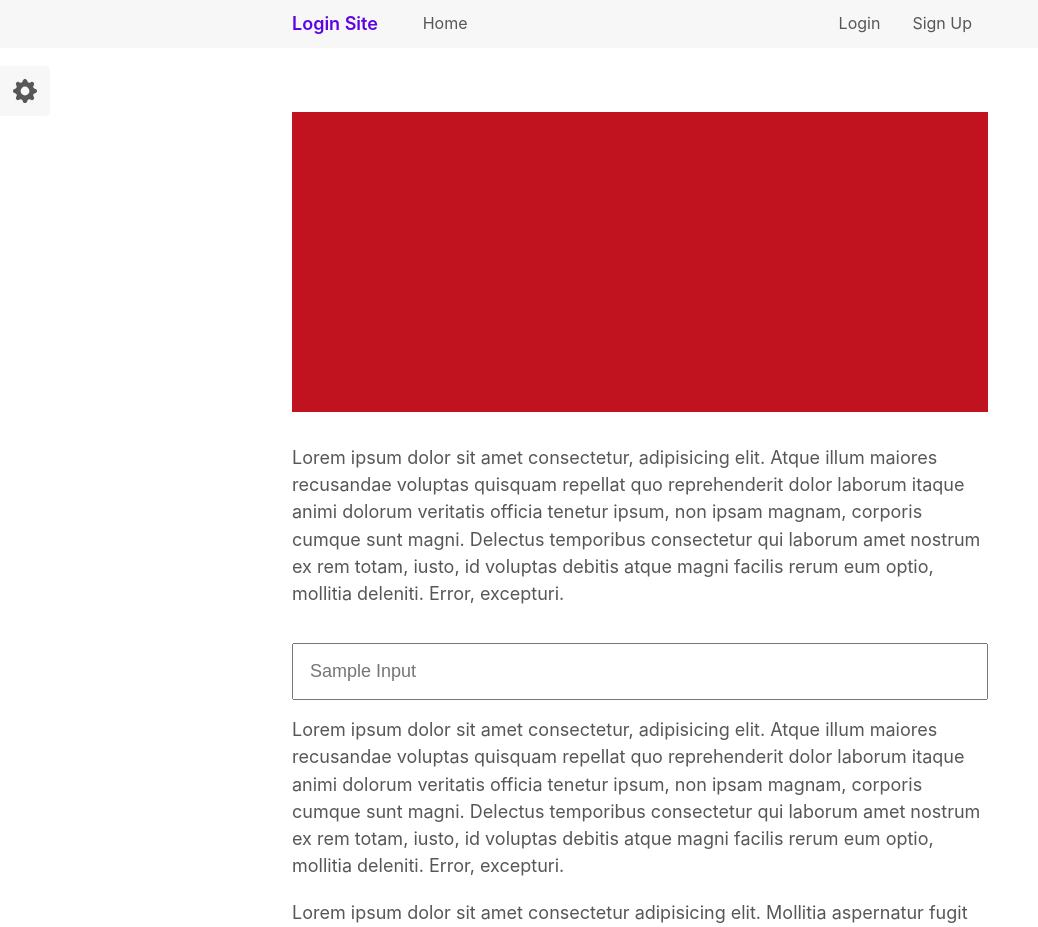
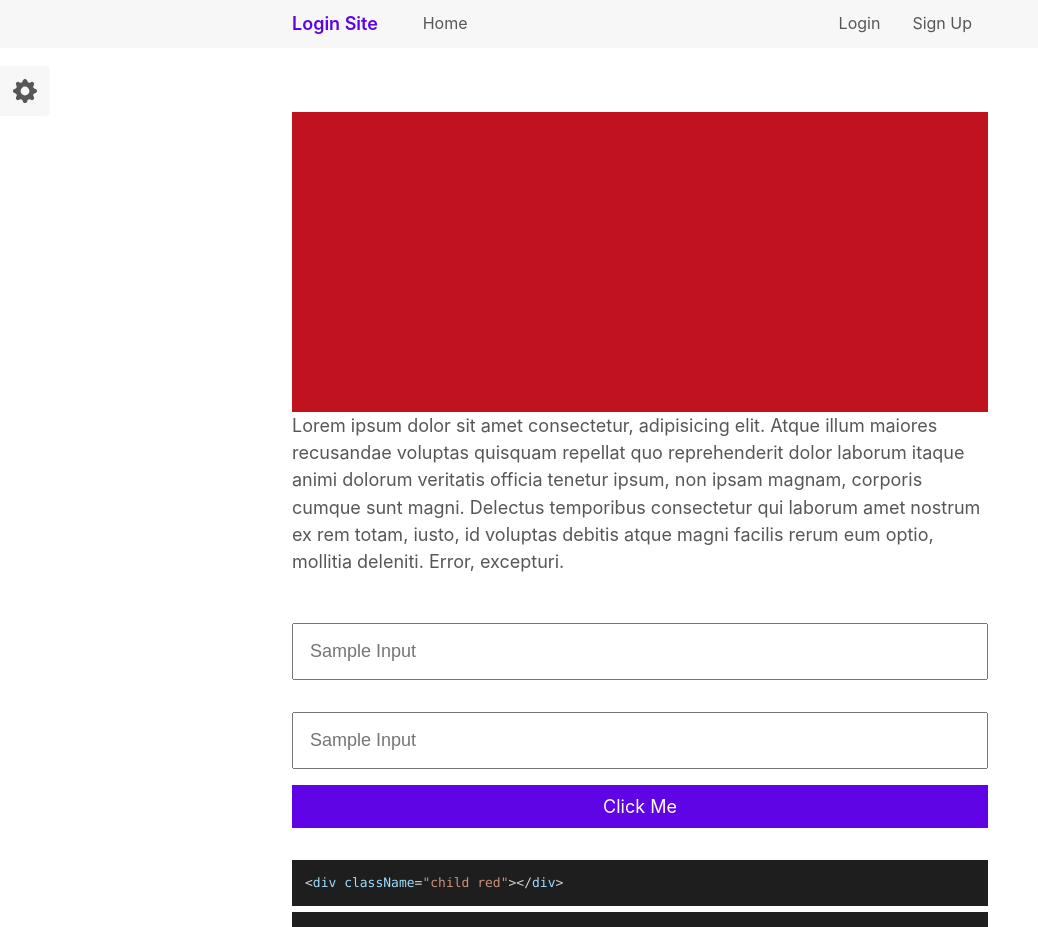
Before and after one commit to aaron-soto/react-checklists, a React (Create React App) app: page / in a window 1280 px wide. Shown: the top 927 px of the page, without its empty margins (0-1038 px from the left). Built offline with nearby package versions, Linux system fonts and the light colour scheme.

Commit message:
added syntax highlighting

```diff
--- a/package.json
+++ b/package.json
@@ -16,6 +16,7 @@
     "react-icons": "^4.3.1",
     "react-router-dom": "^6.3.0",
     "react-scripts": "5.0.1",
+    "react-syntax-highlighter": "^15.5.0",
     "web-vitals": "^2.1.4"
   },
   "scripts": {
--- a/public/index.html
+++ b/public/index.html
@@ -39,5 +39,6 @@
       To begin the development, run `npm start` or `yarn start`.
       To create a production bundle, use `npm run build` or `yarn build`.
     -->
+		<script src="https://cdn.jsdelivr.net/gh/google/code-prettify@master/loader/run_prettify.js"></script>
 	</body>
 </html>
--- a/src/App.js
+++ b/src/App.js
@@ -3,8 +3,7 @@ import { Route, Routes } from 'react-router-dom';
 import { Navbar } from 'components/navbar/Navbar';
 import { DarkMode } from 'utils/darkmode/DarkMode';
 import { TaskMainListItem } from 'components/task-main-list-item/TaskMainListItem';
-
-import { BsArrowLeftShort, BsArrowRightShort } from 'react-icons/bs';
+import { CodeSnippet } from 'components/code/CodeSnippet';
 
 function App() {
 	return (
@@ -27,12 +26,6 @@ function App() {
 			</div> */}
 
 			<div className='container carousel'>
-				{/* <div className='arrow left'>
-					<BsArrowLeftShort />
-				</div>
-				<div className='arrow right'>
-					<BsArrowRightShort />
-				</div> */}
 				<div className='parent-wrapper'>
 					<div className='child red'></div>
 					<div className='child yellow'></div>
@@ -53,7 +46,18 @@ function App() {
 					excepturi.
 				</p>
 
-				<input type='text' className='input-box' placeholder='Sample Input' />
+				<div className='input-group'>
+					<input type='text' className='input-box' placeholder='Sample Input' />
+					<input type='text' className='input-box' placeholder='Sample Input' />
+					<div className='btn btn-primary'>Click Me</div>
+				</div>
+
+				<CodeSnippet language='javascript'>{`<div className="child red"></div>`}</CodeSnippet>
+				<CodeSnippet language='css'>{`.child {
+	display: flex;
+	justify-content: center;
+	align-items: center;
+}`}</CodeSnippet>
 
 				<p>
 					Lorem ipsum dolor sit amet consectetur, adipisicing elit. Atque illum
--- /dev/null
+++ b/src/components/code/CodeSnippet.js
@@ -0,0 +1,25 @@
+import { Prism as SyntaxHighlighter } from 'react-syntax-highlighter';
+import { vscDarkPlus } from 'react-syntax-highlighter/dist/esm/styles/prism';
+
+export const CodeSnippet = (props) => {
+	const codeString = `
+	export const CodeBlock = () => {
+		return(
+			<SyntaxHighlighter
+			language='javascript'
+			style={vscDarkPlus}
+			showLineNumbers
+		>
+			{codeString}
+		</SyntaxHighlighter>
+		)
+	}
+	`;
+
+	return (
+		<SyntaxHighlighter language={props.language} style={vscDarkPlus}>
+			{props.children}
+			{/* {codeString} */}
+		</SyntaxHighlighter>
+	);
+};
--- a/src/styles/master.scss
+++ b/src/styles/master.scss
@@ -153,6 +153,10 @@ a {
 	display: inline-block;
 	cursor: pointer;
 	transition: all 0.2s ease-in-out;
+	text-align: center;
+	display: flex;
+	justify-content: center;
+	align-items: center;
 
 	&-primary {
 		// @include theme-aware('background-color', 'color-purple-base');
@@ -268,10 +272,14 @@ a {
 	margin-top: 5rem !important;
 }
 
-.content-container {
-	:first-child {
-		margin-top: 2rem;
-	}
+.input-group {
+	display: flex;
+	flex-direction: column;
+	width: 50%;
+	margin: 2rem auto;
+
+	@include for-desktop-up {
+		width: 100%;
 	}
 
 	.input-box {
@@ -280,3 +288,4 @@ a {
 		font-size: 18px;
 		margin: 1rem 0;
 	}
+}
```
Also changed, not shown: 1 other file (tests, documents, lock files or other folders). Lines whose indentation alone changed are shown as unchanged.
